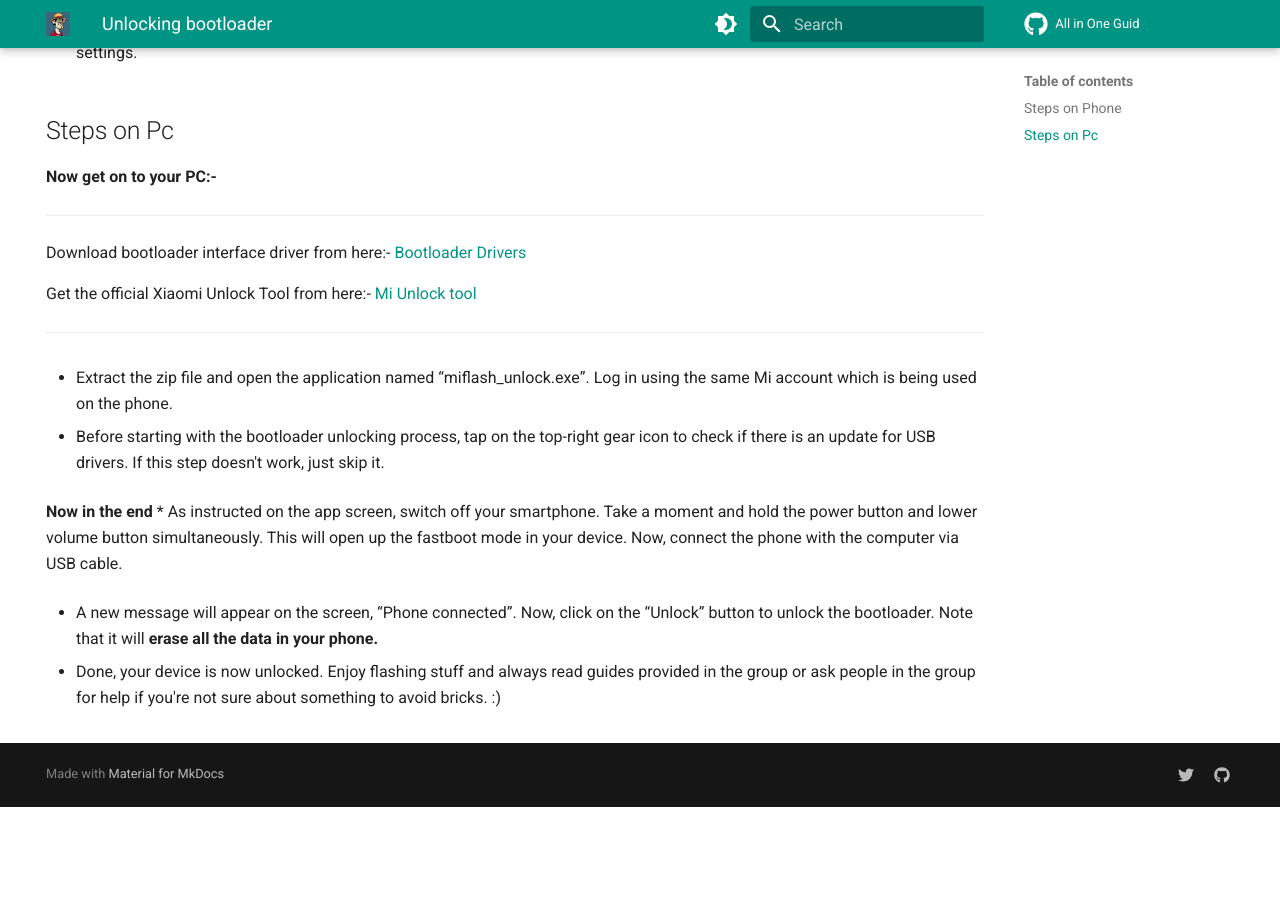
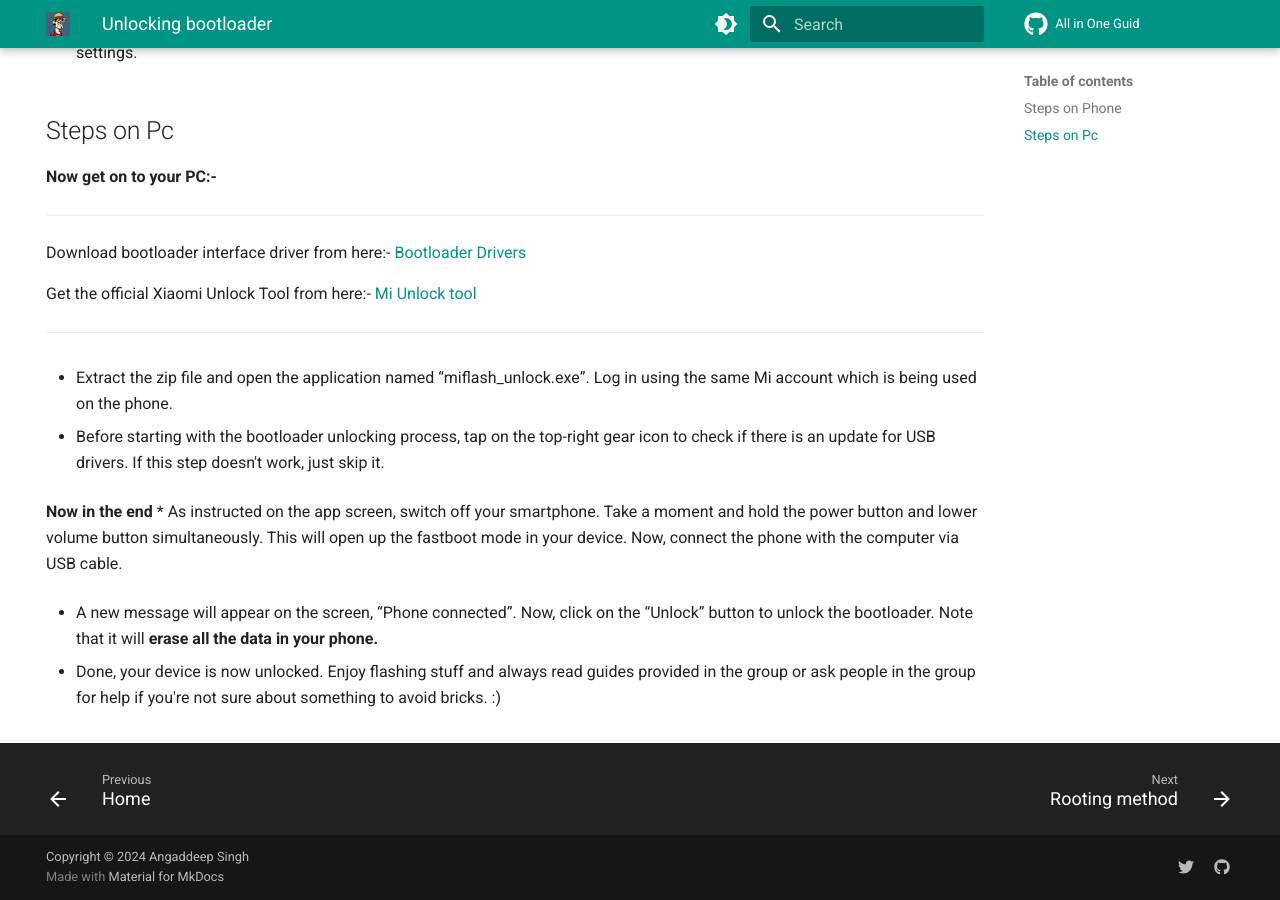
Before and after one commit to Angxddeep/Custom-Rom-flashing-guide, an MkDocs documentation site: the page built from docs/Unlocking bootloader.md, in a window 1280 px wide and 900 px high, scrolled down 850 px. Built offline with MkDocs 1.6.1 and Material for MkDocs 9.7.7, drawn with Linux system fonts in a browser that asks for light colours; comment, search, counter and statistics services are not loaded; before the commit the page ends 1657 px from its top, so only the background shows below that.

Commit message:
added navigation footer

```diff
--- a/mkdocs.yml
+++ b/mkdocs.yml
@@ -24,6 +24,7 @@
   - navigation.path
   - navigation.indexes
   - navigation.top
+  - navigation.footer
   name: material
   favicon: images/logo.jpg
   logo: images/logo.jpg
@@ -59,3 +60,4 @@
     link: https://x.com/Angxddeep
   - icon: fontawesome/brands/github
     link: https://github.com/Angxddeep
+copyright: Copyright &copy; 2024 Angaddeep Singh
```
